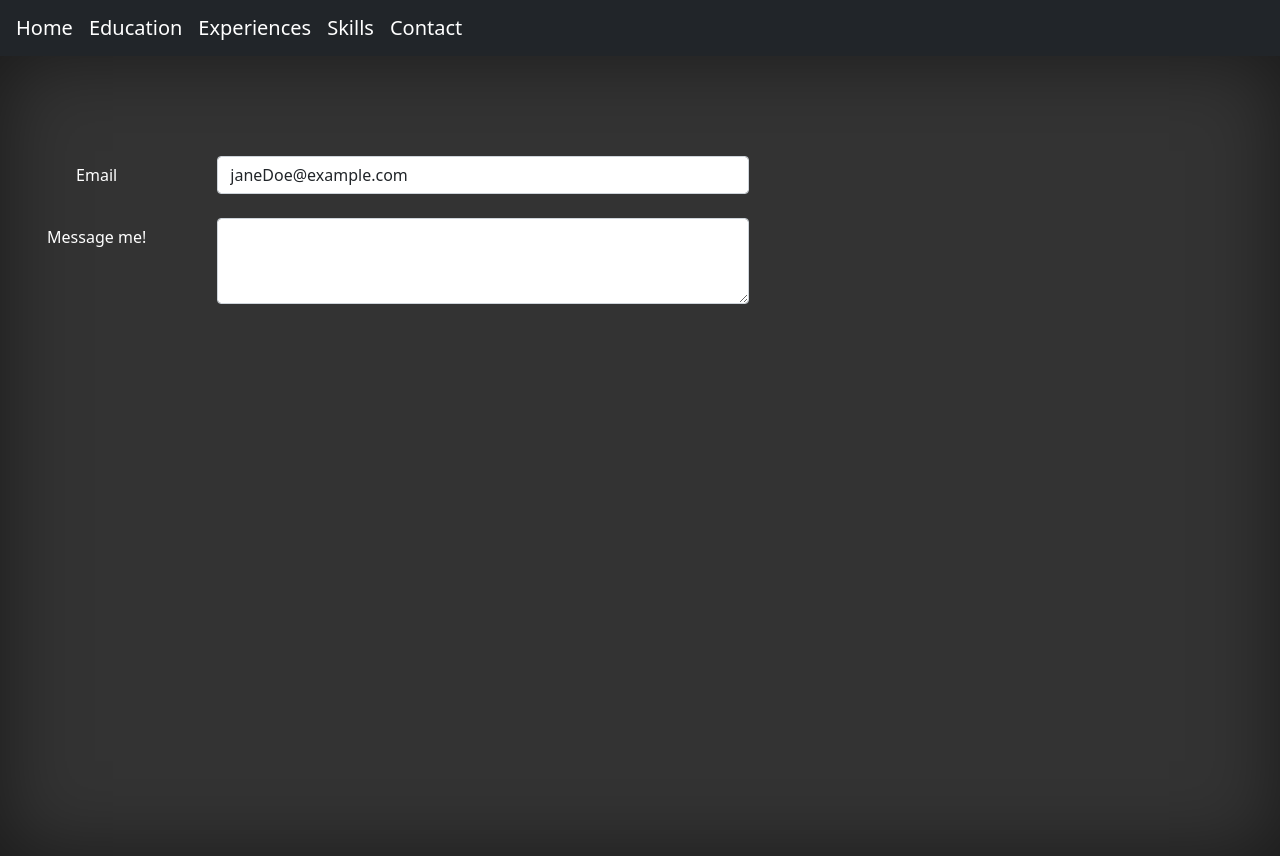
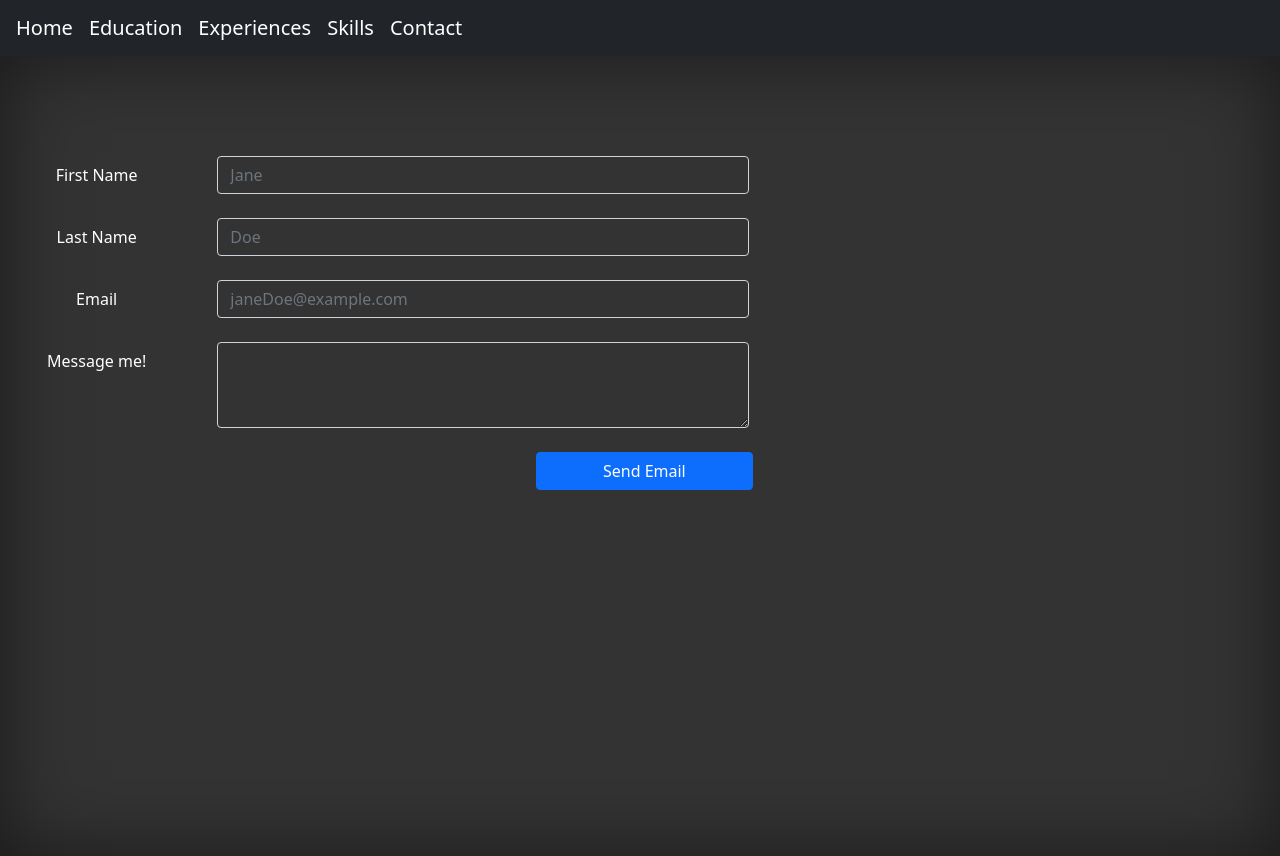
Before and after one commit to hirusepalika/myResume, a React (Create React App) app in the folder resume-site/: page /experiences in a window 1280 px wide. Both pictures are taken after a click on the element "Contact". Built offline with nearby package versions, Linux system fonts and the light colour scheme.

Commit message:
fixed email body - email is working well. Experience page and contact page is not getting rendered properly

```diff
--- a/resume-site/package.json
+++ b/resume-site/package.json
@@ -5,10 +5,14 @@
   "dependencies": {
     "bootstrap": "^5.1.3",
     "cra-template": "1.1.2",
+    "emailjs-com": "^3.2.0",
     "react": "^17.0.2",
+    "react-animate-on-scroll": "^2.1.5",
     "react-bootstrap": "^2.0.0",
     "react-dom": "^17.0.2",
-    "react-scripts": "4.0.3"
+    "react-refresh-webpack-plugin": "^0.1.0",
+    "react-scripts": "4.0.3",
+    "typescript": "^3.2.1"
   },
   "scripts": {
     "start": "react-scripts start",
--- a/resume-site/src/components/BodyComponent.jsx
+++ b/resume-site/src/components/BodyComponent.jsx
@@ -1,57 +1,34 @@
-import React from 'react';
+import React, {useEffect} from 'react';
 import {Form, Button} from 'react-bootstrap';
-
-// .centered {
-//     height: 100vh; /* Magic here */
-//     display: flex;
-//     justify-content: center;
-//     align-items: center;
-//   }
+import TextArea, {CommonInput} from './StyledBodyComponent';
+import ScrollAnimation from 'react-animate-on-scroll'
+import ContactForm from './ContactForm';
 
 const BodyComponent = () => {
+
+    const Animation = () => (
+        <ScrollAnimation animateIn="fadeIn">Some Text</ScrollAnimation>
+    )
+
+    useEffect(() => {
+        const script = document.createElement('script');
+
+        script.src = 'https://platform.linkedin.com/badges/js/profile.js';
+        script.async = true;
+        script.defer = true;
+
+        document.body.appendChild(script);
+
+        return () => {
+          document.body.removeChild(script);
+        };
+    }, []);
+
+
     return (
         <div style={{backgroundColor: '#333', position: 'absolute', width: '100%', height: '100%', boxShadow: 'inset 0 0 5rem rgb(0 0 0 / 50%)'}}>
             {/* <div style={{backgroundColor: 'darkslategray', height: '700px', width: '700px', display: 'flex', justifyContent: 'center', marginLeft: '20%', marginTop: '5%', paddingLeft: '25px'}}> */}
-                <form style={{paddingTop: '100px'}}>
-                    <div class="form-group row">
-                        <label for="staticEmail" class="col-sm-2 col-form-label" style={{color: 'white'}}>Email</label>
-                        <div class="col-sm-10">
-                        <input type="text" class="form-control" id="inputEmail" value="janeDoe@example.com" style={{width: '50%'}}/>
-                        </div>
-                    </div>
-                    <br/>
-                    <div class="form-group row">
-                        <label for="textArea" class="col-sm-2 col-form-label" style={{color: 'white'}}>Message me!</label>
-                        <div class="col-sm-10">
-                        <textarea class="form-control" id="exampleFormControlTextarea1" rows="3" style={{width: '50%'}}></textarea>
-                        </div>
-                    </div>
-                </form>
-            {/* </div> */}
-            {/* <Form>
-                <Form.Group className="mb-3" controlId="formBasicEmail">
-                    <Form.Label>Email address</Form.Label>
-                    <div style={{display: 'flex', justifyContent: 'center', alignItems : 'center'}}>
-                        <Form.Control type="email" placeholder="Enter email" />
-                    </div>
-
-                    <Form.Text className="text-muted">
-                    We'll never share your email with anyone else.
-                    </Form.Text>
-                </Form.Group>
-
-                <Form.Group className="mb-3" controlId="formBasicPassword">
-                    <Form.Label>Password</Form.Label>
-                    <Form.Control type="password" placeholder="Password" />
-                </Form.Group>
-                <Form.Group className="mb-3" controlId="formBasicCheckbox">
-                    <Form.Check type="checkbox" label="Check me out" />
-                </Form.Group>
-                <Button variant="primary" type="submit">
-                    Submit
-                </Button>
-            </Form> */}
-
+            <ContactForm />
         </div>
     );
 };
--- a/resume-site/src/components/ContactForm.jsx
+++ b/resume-site/src/components/ContactForm.jsx
@@ -1,9 +1,104 @@
-import React from 'react';
+import React, {useRef, useState} from 'react';
+import TextArea, {CommonInput} from './StyledBodyComponent';
+import { Form, Col, Button } from "react-bootstrap";
+import emailjs from 'emailjs-com'
 
 const ContactForm = () => {
+    //  const form = useRef();
+
+    const [firstName, setFirstName] = useState('');
+    const [lastName, setLastName] = useState('');
+    const [emailAddress, setEmailAddress] = useState('');
+    const [message, setMessage] = useState('');
+
+    const sendEmail = (e) => {
+        e.preventDefault();
+
+        let templateParams = {
+            firstName: firstName,
+            lastName: lastName,
+            fromEmail: emailAddress,
+            message: message,
+        }
+
+        emailjs.send(
+            'gmailServ1',
+            'template_wu6s1yh',
+             templateParams,
+            'user_SJzIbARqtzB7eVx15xylC'
+        )
+
+        resetForm();
+    }
+
+    // reset all the fields in contact form
+    const resetForm = () => {
+        setFirstName('');
+        setLastName('');
+        setEmailAddress('');
+        setMessage('');
+    }
 
     return (
-        <div>hi</div>
+        <>
+            <Form style={{paddingTop: '100px'}}>
+                <div className="form-group row">
+                    <label for="staticEmail" className="col-sm-2 col-form-label" style={{color: 'white'}}>First Name</label>
+                    <div className="col-sm-10">
+                        <CommonInput className="form-control" id="exampleFormControlTextarea1" rows="3" placeholder="Jane" name="firstName" onChange={e => setFirstName(e.target.value)} value={firstName}></CommonInput>
+                    </div>
+                </div>
+                <br/>
+                <div className="form-group row">
+                    <label for="staticEmail" className="col-sm-2 col-form-label" style={{color: 'white'}}>Last Name</label>
+                    <div className="col-sm-10">
+                        <CommonInput className="form-control" id="exampleFormControlTextarea1" rows="3" placeholder="Doe" name="lastName" onChange={e => setLastName(e.target.value)} value={lastName}></CommonInput>
+                    </div>
+                </div>
+                <br/>
+                <div className="form-group row">
+                    <label for="staticEmail" className="col-sm-2 col-form-label" style={{color: 'white'}}>Email</label>
+                    <div className="col-sm-10">
+                        <CommonInput className="form-control" id="exampleFormControlTextarea1" rows="3" placeholder="janeDoe@example.com" name="emailAddress" onChange={e => setEmailAddress(e.target.value)} value={emailAddress}></CommonInput>
+                    </div>
+                </div>
+                <br/>
+                <div className="form-group row">
+                    <label for="textArea" className="col-sm-2 col-form-label" style={{color: 'white'}}>Message me!</label>
+                    <div className="col-sm-10">
+                        <TextArea className="form-control" id="exampleFormControlTextarea1" rows="3" name="message" onChange={e => setMessage(e.target.value)} value={message}></TextArea>
+                    </div>
+                </div>
+                <br/>
+                <div className="form-group row">
+                    {/* <div className="col-sm-10">  */}
+                        <input className="col-sm-2 btn btn-primary" type="submit" value="Send Email" rows="3" style={{marginLeft: '42%'}} onClick={(e) => sendEmail(e)}/>
+                    {/* </div> */}
+                </div>
+            </Form>
+            <br/>
+            {/* <div className="form-group row">
+                <label for="textArea" className="col-sm-2 col-form-label" style={{color: 'white', fontSize: 25}}>Social Links</label>
+            </div>
+            <br/>
+            <div>
+               <div
+                 class="badge-base LI-profile-badge"
+                 data-locale="en_US"
+                 data-size="medium"
+                 data-theme="dark"
+                 data-type="VERTICAL"
+                 data-vanity="hiruf"
+                 data-version="v1"
+               >
+                    <a
+                    class="badge-base__link LI-simple-link"
+                    href="https://au.linkedin.com/in/hiruf?trk=profile-badge"
+                    />
+               </div>
+            </div>  */}
+            <br/>
+        </>
     );
 };
 
--- /dev/null
+++ b/resume-site/src/components/Experiences.jsx
@@ -0,0 +1,12 @@
+import React from 'react';
+
+const Experiences = () => {
+    return (
+        <div style={{backgroundColor: '#333', position: 'absolute', width: '100%', height: '100%', boxShadow: 'inset 0 0 5rem rgb(0 0 0 / 50%)'}}>
+            {/* <div style={{backgroundColor: 'darkslategray', height: '700px', width: '700px', display: 'flex', justifyContent: 'center', marginLeft: '20%', marginTop: '5%', paddingLeft: '25px'}}> */}
+            HELLO WORLD
+        </div>
+    );
+}
+
+export default Experiences;
--- a/resume-site/src/components/Header.jsx
+++ b/resume-site/src/components/Header.jsx
@@ -1,9 +1,11 @@
 import React, { useState } from 'react';
 import BodyComponent from './BodyComponent';
+import Experiences from './Experiences';
 // import ContactForm from './ContactForm';
 
 const Header = () => {
     const [showContactForm, setShowContactForm] = useState(false);
+    const [showExperiences, setShowExperiences] = useState(false);
     const contactOnClick = (e) => {
         if (!showContactForm) {
             setShowContactForm(true);
@@ -12,17 +14,28 @@ const Header = () => {
         }
     }
 
+    const experiencesOnClick = (e) => {
+        if (!showExperiences) {
+            setShowExperiences(true);
+        } else {
+            setShowExperiences(false);
+        }
+    }
+
+    // TODO: the rendering of each page is kind of messed up! click on experience then contact, contact form will stop working :(
     console.log("show contact", showContactForm)
     return(
         <body className="text-center">
+            <script src="https://platform.linkedin.com/badges/js/profile.js" async defer type="text/javascript"></script>
             <nav className="navbar navbar-expand-lg navbar-dark bg-dark">
                 <span className="navbar-brand" style={{paddingLeft: '1rem'}}>Home</span>
                 <span className="navbar-brand" >Education</span>
-                <span className="navbar-brand" >Experiences</span>
+                <span className="navbar-brand" onClick={(e) => experiencesOnClick(e)}>Experiences</span>
                 <span className="navbar-brand" >Skills</span>
                 <span className="navbar-brand" onClick={(e) => contactOnClick(e)}>Contact</span>
             </nav>
             {showContactForm ? <BodyComponent/> : null}
+            {showExperiences ? <Experiences/> : null}
         </body>
     );
 }
--- /dev/null
+++ b/resume-site/src/components/StyledBodyComponent.jsx
@@ -0,0 +1,23 @@
+import React from 'react';
+import styled from 'styled-components'
+
+const TextArea = styled.textarea`
+  background-color: transparent;
+  color: white;
+  float: left;
+  width: 50%;
+
+  // need to redo this
+  #exampleFormControlTextarea1 {
+    background-color: transparent;
+    color: white;
+  }
+`
+export const CommonInput = styled.input`
+  background-color: transparent;
+  color: white;
+  float: left;
+  width: 50%;
+`
+
+export default TextArea;
```
Also changed, not shown: 1 other file (tests, documents, lock files or other folders).
